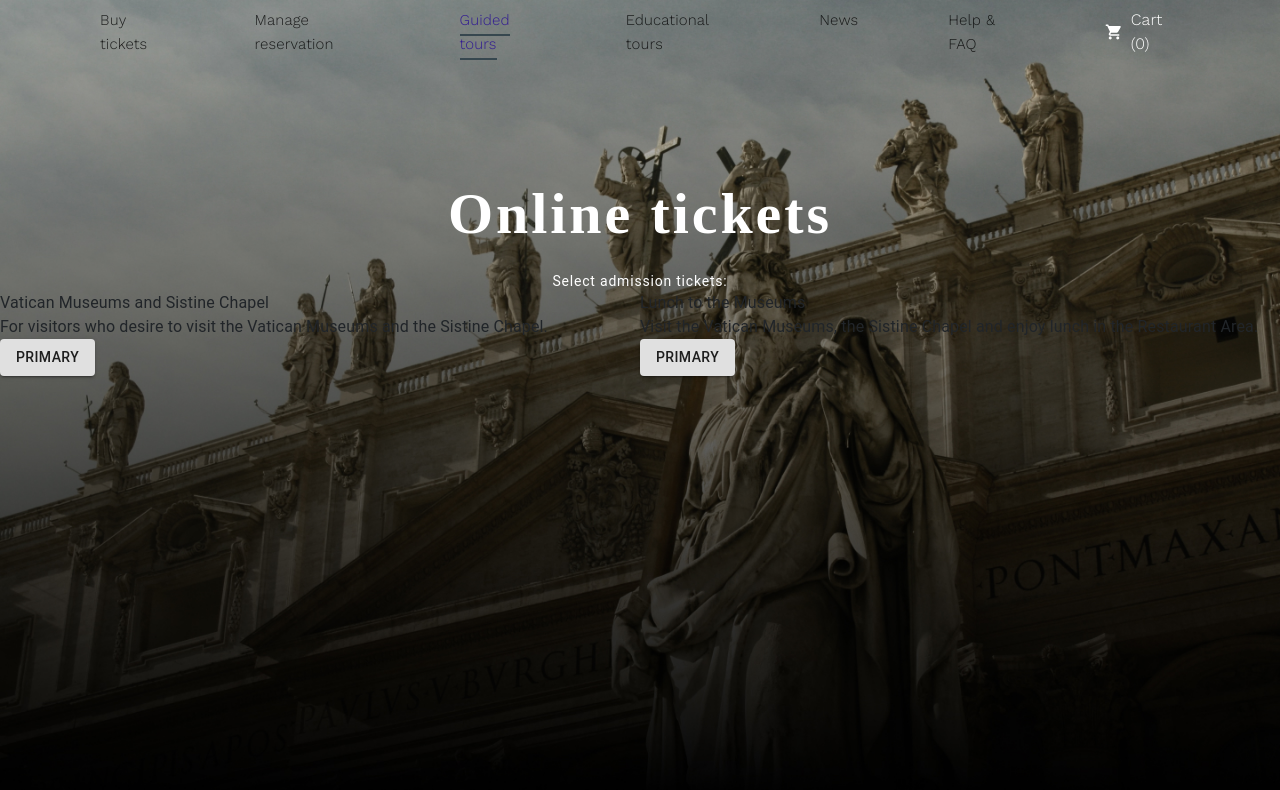
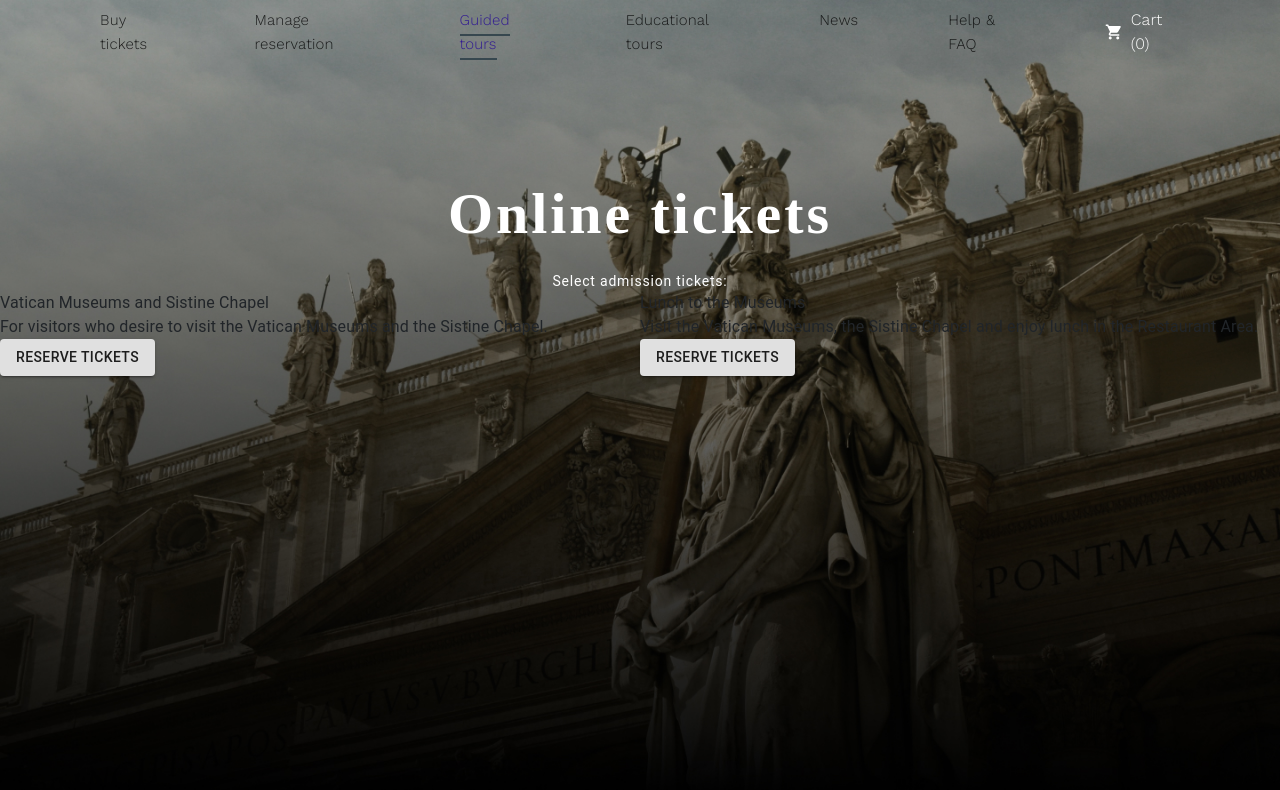
Before and after one commit to shpaksasha/The-Creation-of-Adam, a React (Create React App) app: page /tickets in a window 1280 px wide. Shown: the top 790 px of the page. Built offline with nearby package versions, Linux system fonts and the light colour scheme.

Commit message:
changes on page tickets add button

```diff
--- a/src/pages/Tickets/tickets.js
+++ b/src/pages/Tickets/tickets.js
@@ -58,14 +58,14 @@ const Tickets = () => {
                             <Typography>For visitors who desire to visit
                                 the Vatican Museums and the Sistine Chapel.</Typography>
                             <Button variant='contained'>
-                                Primary
+                                Reserve tickets
                             </Button>
                         </Grid>
                         <Grid item md={6}>
                             <Typography>Lunch to the Museums</Typography>
                             <Typography>Visit the Vatican Museums, the Sistine Chapel and enjoy lunch in the Restaurant Area.</Typography>
                             <Button variant='contained'>
-                                Primary
+                                Reserve tickets
                             </Button>
                         </Grid>
                     </Grid>
```
